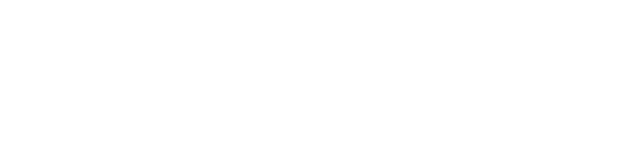
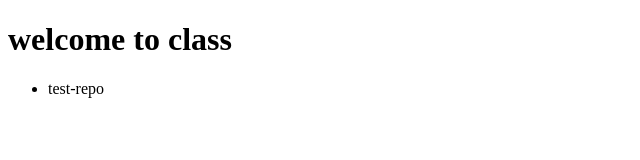
Before and after one commit to Twray95/test-repo, a plain HTML site: page index.html in a window 1280 px wide. Shown: the whole page, without its empty margins (0-640 px from the left). Drawn offline with Linux system fonts and the light colour scheme.

Commit message:
added content to indext.html <body>

```diff
--- a/index.html
+++ b/index.html
@@ -4,9 +4,13 @@
     <meta charset="UTF-8">
     <meta http-equiv="X-UA-Compatible" content="IE=edge">
     <meta name="viewport" content="width=device-width, initial-scale=1.0">
-    <title>test-repo</title>
+    <title>Document</title>
 </head>
 <body>
+    <h1>welcome to class</h1>
+        <ul>
+            <li>test-repo</li>
+        </ul>
 
 </body>
 </html>
```
